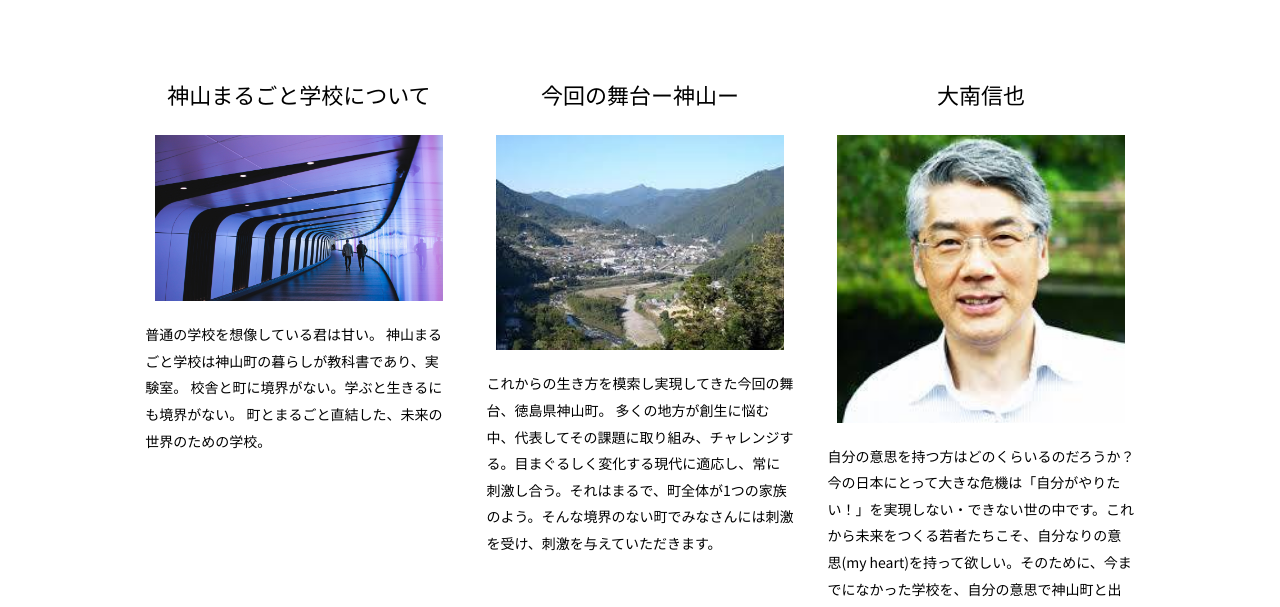
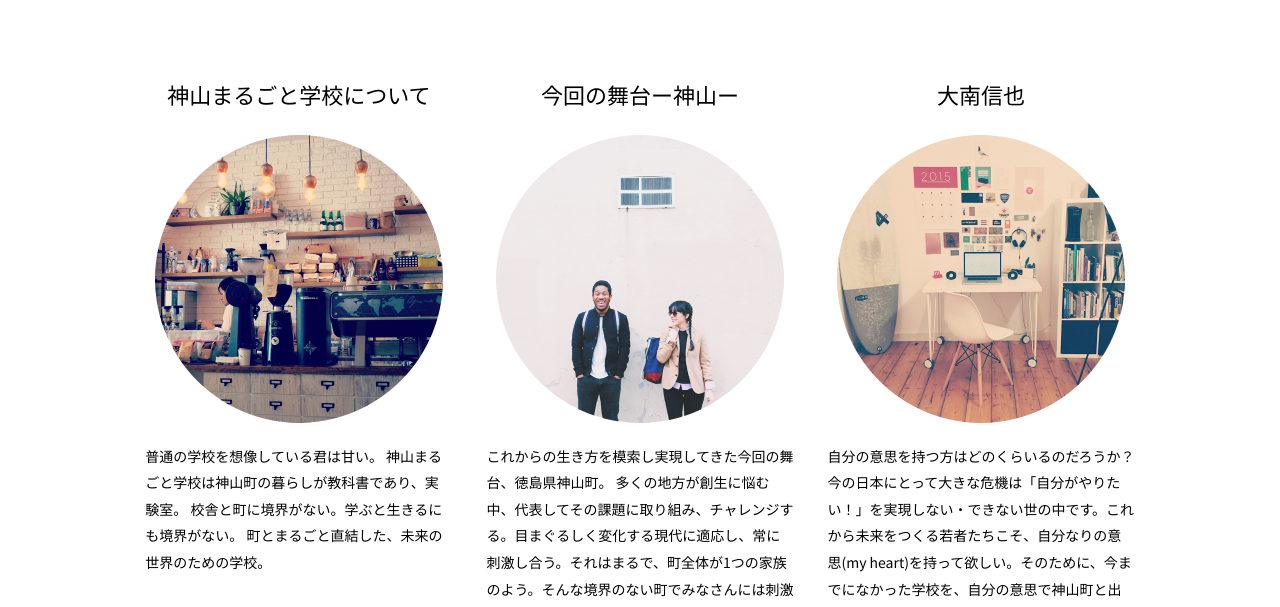
Before and after one commit to SatohKoh/kamiyama, a plain HTML site: page docs/index.html in a window 1280 px wide. Shown: the part 692-1299 px from the top of the page. Drawn offline with nearby package versions, Linux system fonts and the light colour scheme.

Commit message:
update: home

```diff
--- a/docs/index.html
+++ b/docs/index.html
@@ -47,7 +47,7 @@
 		<ul class="col3">
 			<li>
 				<h2>神山まるごと学校について</h2>
-				<img src="images/sentan.jpg" width="288" height="288" alt="">
+				<img src="images/circleImg01.png" width="288" height="288" alt="">
 				<p>普通の学校を想像している君は甘い。
 神山まるごと学校は神山町の暮らしが教科書であり、実験室。
 校舎と町に境界がない。学ぶと生きるにも境界がない。
@@ -55,13 +55,13 @@
 			</li>
 			<li>
 				<h2>今回の舞台ー神山ー</h2>
-				<img src="images/kamiyama.jpg" width="288" height="288" alt="">
+				<img src="images/circleImg02.png" width="288" height="288" alt="">
 				<p>これからの生き方を模索し実現してきた今回の舞台、徳島県神山町。
 多くの地方が創生に悩む中、代表してその課題に取り組み、チャレンジする。目まぐるしく変化する現代に適応し、常に刺激し合う。それはまるで、町全体が1つの家族のよう。そんな境界のない町でみなさんには刺激を受け、刺激を与えていただきます。</p>
 			</li>
 			<li>
 				<h2>大南信也</h2>
-				<img src="images/ominami.jpg" width="288" height="288" alt="">
+				<img src="images/circleImg03.png" width="288" height="288" alt="">
 				<p>自分の意思を持つ方はどのくらいるのだろうか？
 今の日本にとって大きな危機は「自分がやりたい！」を実現しない・できない世の中です。これから未来をつくる若者たちこそ、自分なりの意思(my heart)を持って欲しい。そのために、今までになかった学校を、自分の意思で神山町と出会ってくれたたくさんの仲間たちと作っていきたい。</p>
 			</li>
```
